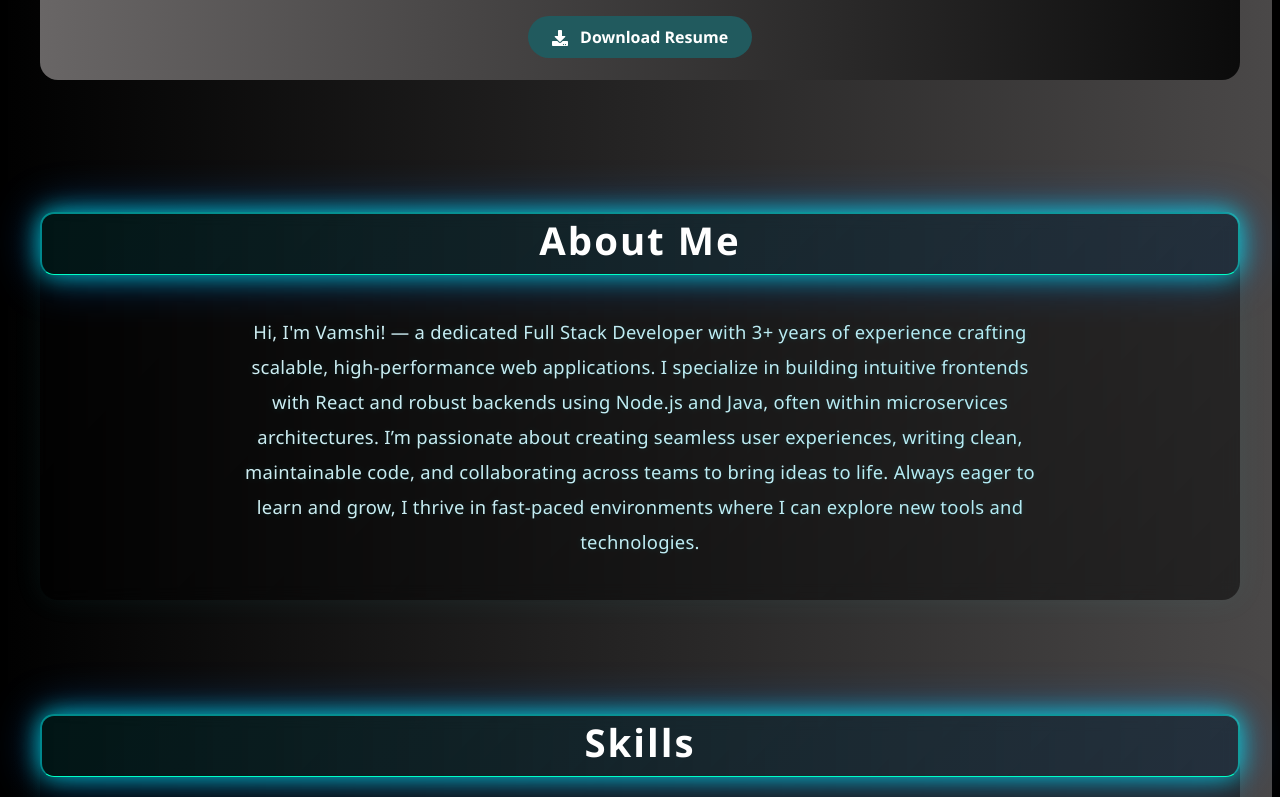
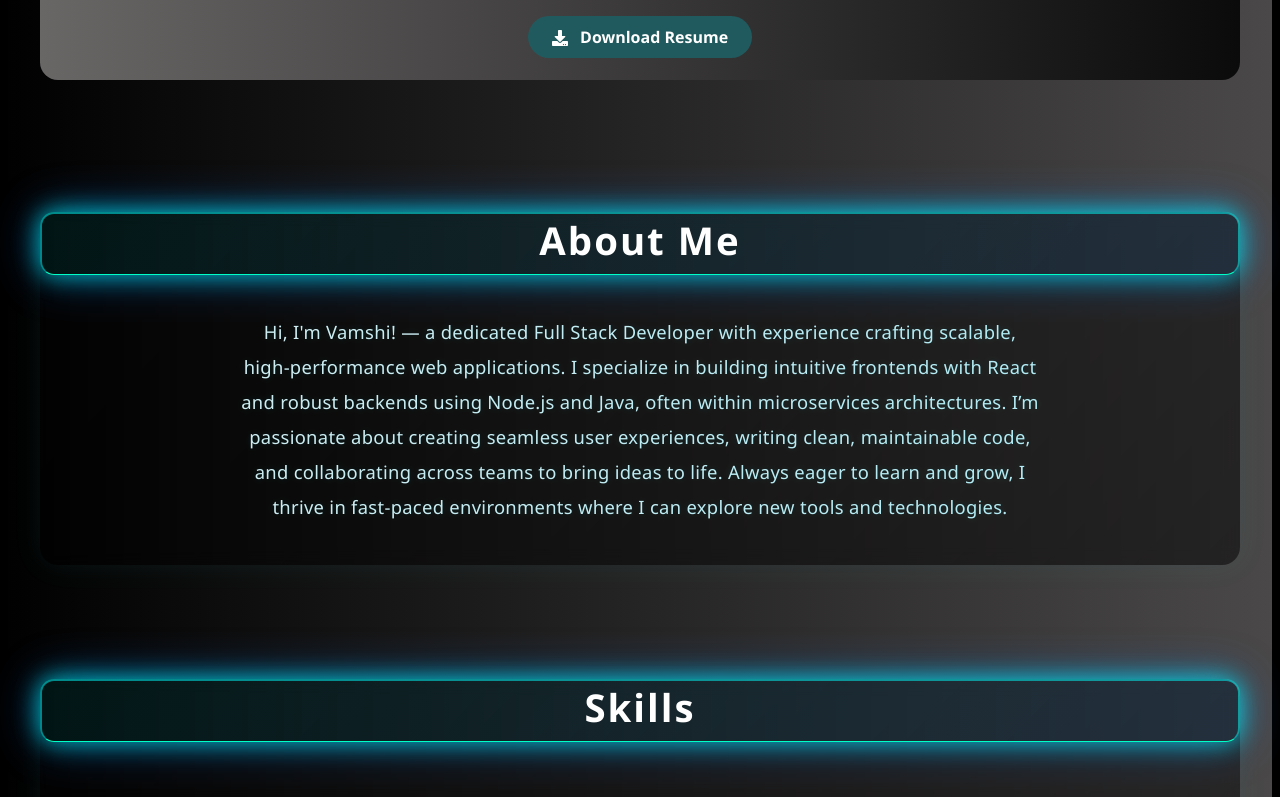
Before and after one commit to Vamshir3156/portfolio, a React (Create React App) app: page / in a window 1280 px wide. Shown: the part 465-1262 px from the top of the page. Built offline with nearby package versions, Linux system fonts and the light colour scheme; no server answers.

Commit message:
updated bio

```diff
--- a/src/components/About.js
+++ b/src/components/About.js
@@ -8,14 +8,14 @@ export default function About() {
         About Me
       </h2>
       <p className={styles.aboutText}>
-        Hi, I'm Vamshi! — a dedicated Full Stack Developer with 3+ years of
-        experience crafting scalable, high-performance web applications. I
-        specialize in building intuitive frontends with React and robust
-        backends using Node.js and Java, often within microservices
-        architectures. I’m passionate about creating seamless user experiences,
-        writing clean, maintainable code, and collaborating across teams to
-        bring ideas to life. Always eager to learn and grow, I thrive in
-        fast-paced environments where I can explore new tools and technologies.
+        Hi, I'm Vamshi! — a dedicated Full Stack Developer with experience
+        crafting scalable, high-performance web applications. I specialize in
+        building intuitive frontends with React and robust backends using
+        Node.js and Java, often within microservices architectures. I’m
+        passionate about creating seamless user experiences, writing clean,
+        maintainable code, and collaborating across teams to bring ideas to
+        life. Always eager to learn and grow, I thrive in fast-paced
+        environments where I can explore new tools and technologies.
       </p>
     </section>
   );
```
